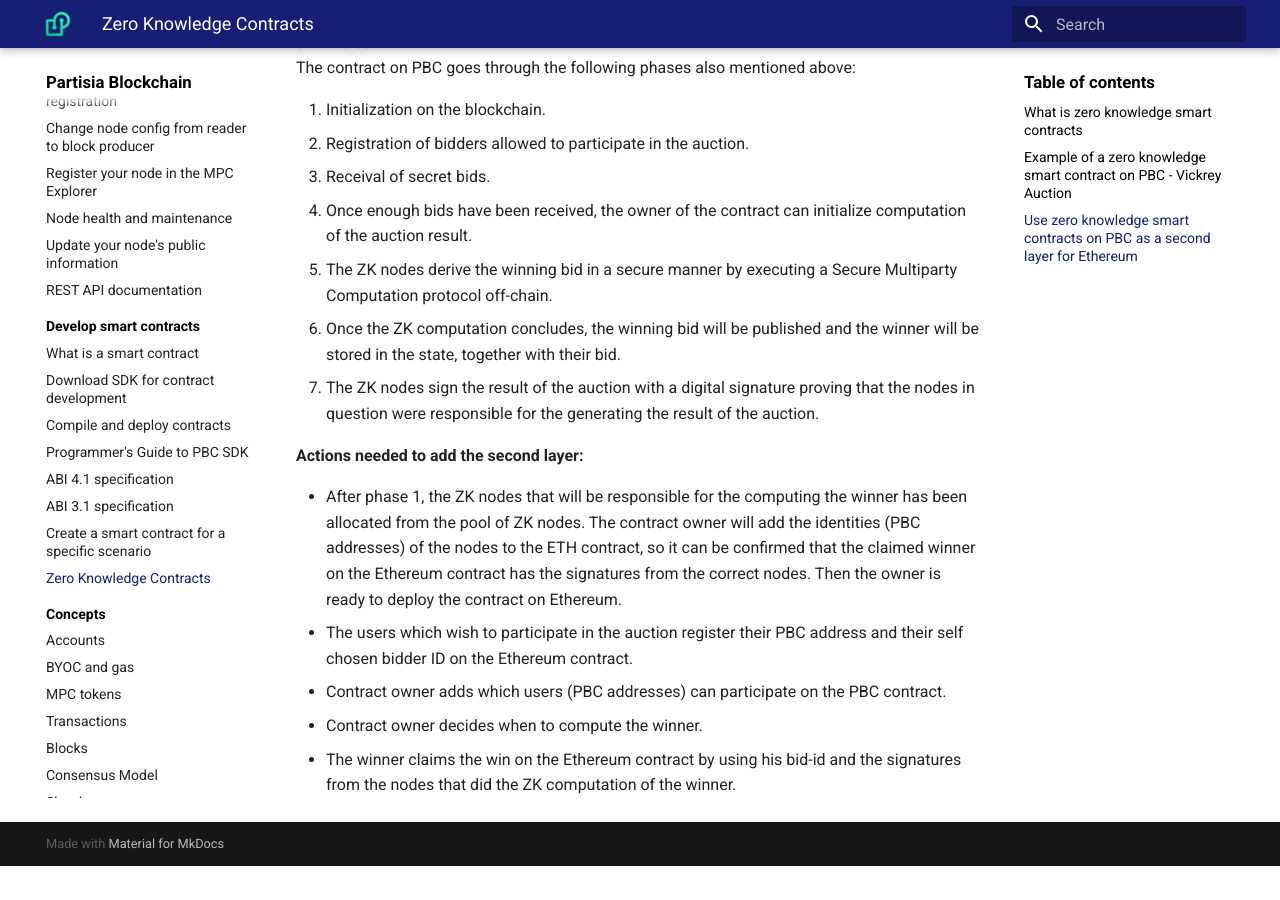
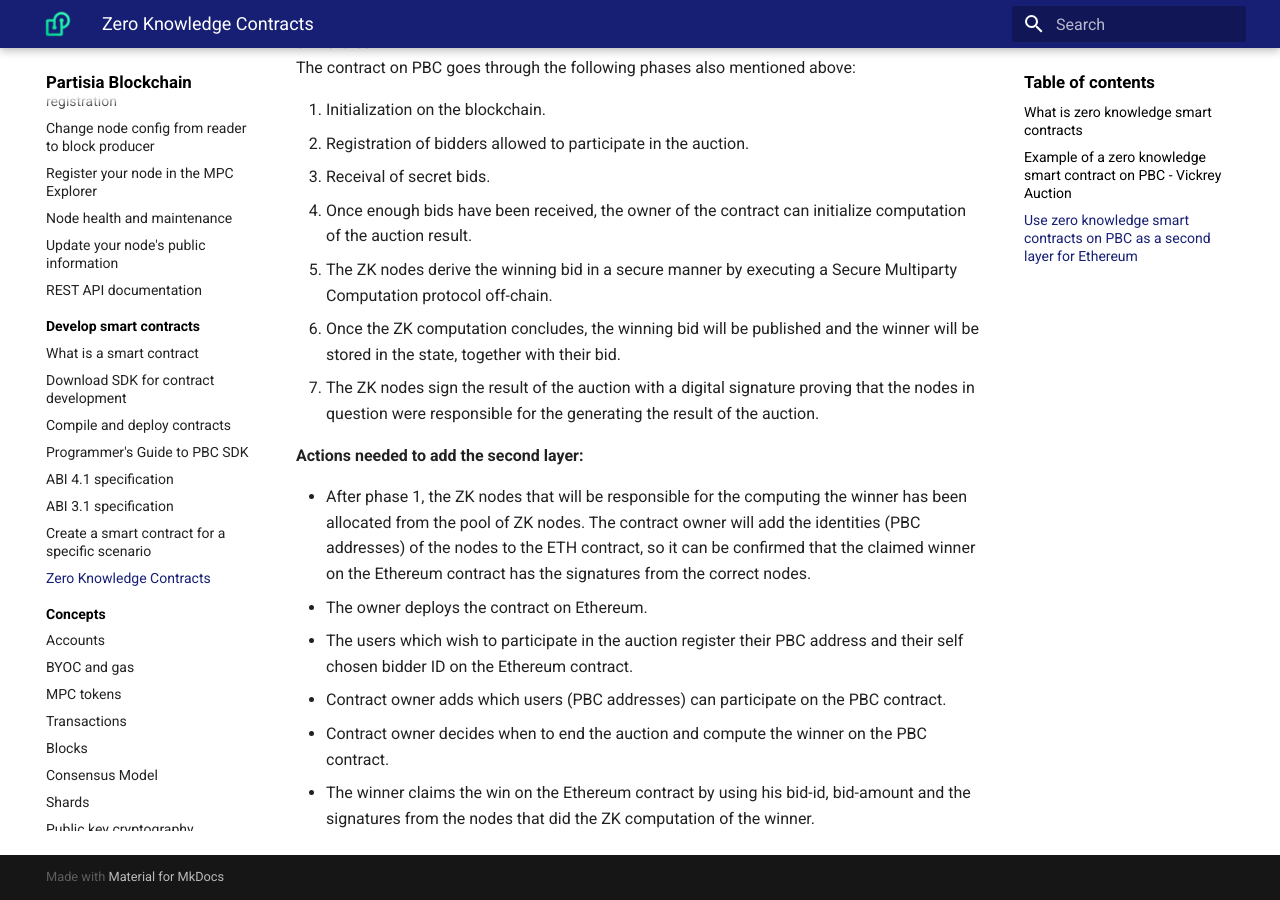
Before and after one commit to 0xSero/partisia-docs, an MkDocs documentation site: the page built from docs/ZKSC.md, in a window 1280 px wide and 900 px high, scrolled down 8479 px. Built offline with MkDocs 1.6.1 and Material for MkDocs 9.7.7, drawn with Linux system fonts in a browser that asks for light colours; a script that is not in the unit is left out; before the commit the page ends 9345 px from its top, so only the background shows below that.

Commit message:
2nd layer actions needed

```diff
--- a/docs/ZKSC.md
+++ b/docs/ZKSC.md
@@ -385,8 +385,9 @@
 
 **Actions needed to add the second layer:**
 
-- After phase 1, the ZK nodes that will be responsible for the computing the winner has been allocated from the pool of ZK nodes. The contract owner will add the identities (PBC addresses) of the nodes to the ETH contract, so it can be confirmed that the claimed winner on the Ethereum contract has the signatures from the correct nodes. Then the owner is ready to deploy the contract on Ethereum.
+- After phase 1, the ZK nodes that will be responsible for the computing the winner has been allocated from the pool of ZK nodes. The contract owner will add the identities (PBC addresses) of the nodes to the ETH contract, so it can be confirmed that the claimed winner on the Ethereum contract has the signatures from the correct nodes.
+- The owner deploys the contract on Ethereum.
 - The users which wish to participate in the auction register their PBC address and their self chosen bidder ID on the Ethereum contract.
 - Contract owner adds which users (PBC addresses) can participate on the PBC contract.
-- Contract owner decides when to compute the winner.
-- The winner claims the win on the Ethereum contract by using his bid-id and the signatures from the nodes that did the ZK computation of the winner.
+- Contract owner decides when to end the auction and compute the winner on the PBC contract.
+- The winner claims the win on the Ethereum contract by using his bid-id, bid-amount and the signatures from the nodes that did the ZK computation of the winner.
```
